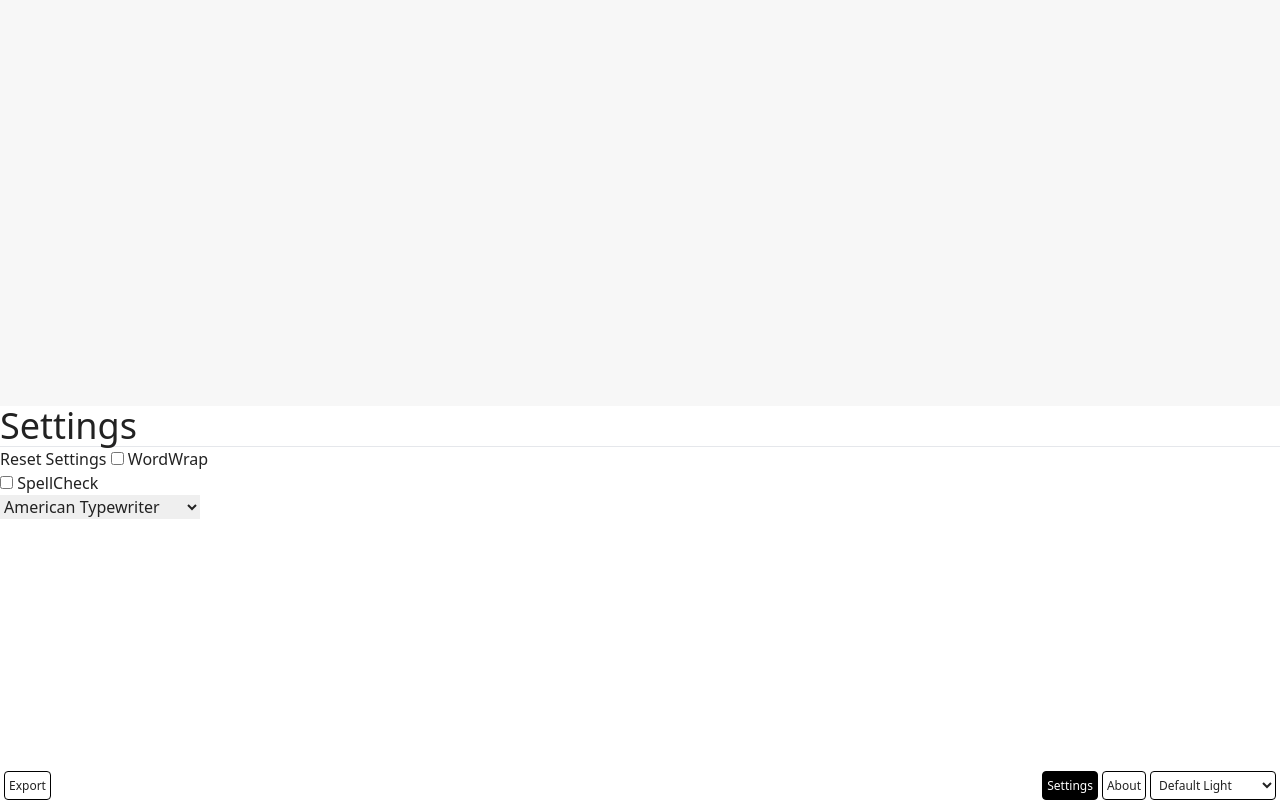
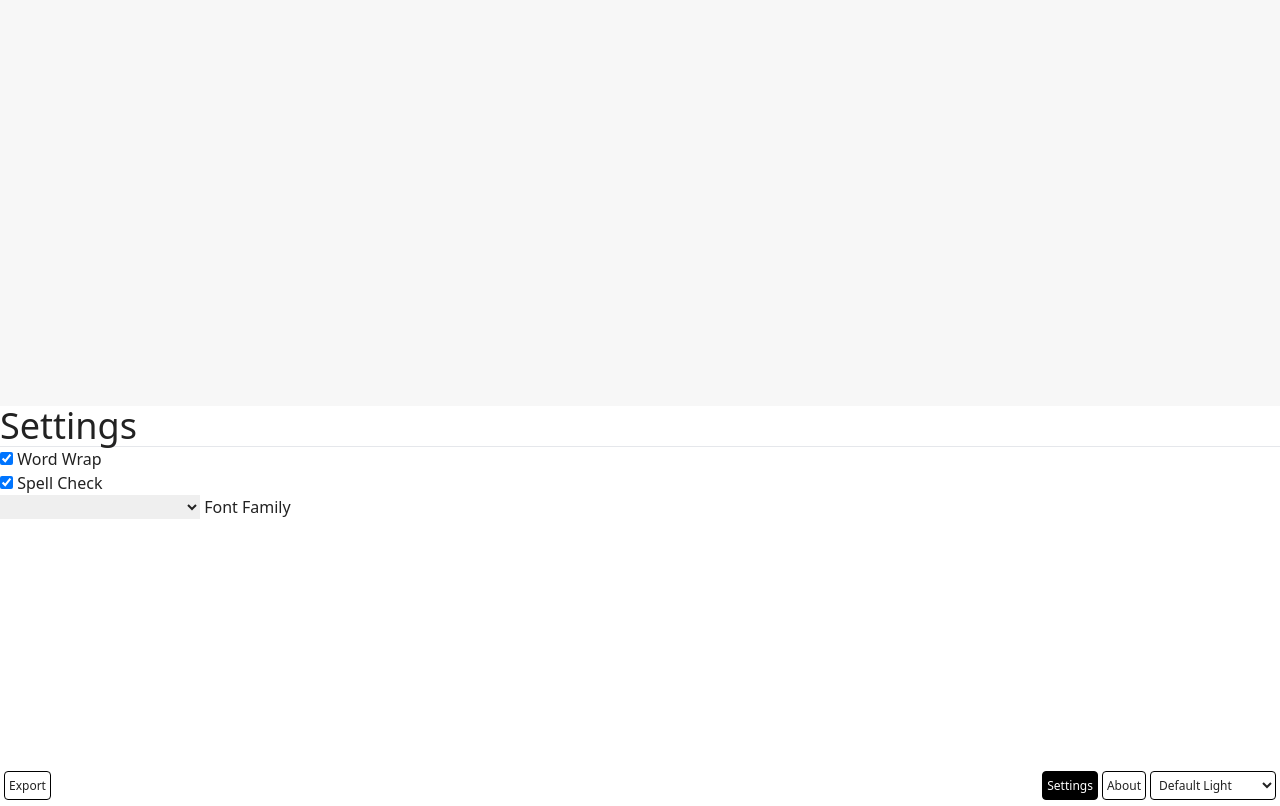
Before and after one commit to AtomicChocolate/textarea, a Svelte app: page / in a window 1280 px wide. Both pictures are taken after a click on the button "Settings". Built offline with nearby package versions, Linux system fonts and the light colour scheme.

Commit message:
friendly names for settings

```diff
--- a/src/components/AboutButton.svelte
+++ b/src/components/AboutButton.svelte
@@ -9,7 +9,7 @@
 <button
 	type="button"
 	on:click={ShowAbout}
-	class={`bg-inherit text-inherit rounded border p-1 ${
+	class={`bg-inherit text-inherit rounded border p-1 h-full ${
 		$panels.about ? "hover" : ""
 	}`}
 >
--- a/src/components/Export.svelte
+++ b/src/components/Export.svelte
@@ -12,5 +12,5 @@
 
 <button
 	on:click={() => exportText($text)}
-	class="bg-inherit text-inherit rounded border p-1">Export</button
+	class="bg-inherit text-inherit rounded border p-1 h-full">Export</button
 >
--- a/src/components/Settings.svelte
+++ b/src/components/Settings.svelte
@@ -1,28 +1,11 @@
 <script lang="ts">
 	import { panels } from "../utilities/PanelStore";
-	import { settings } from "../utilities/SettingsStore";
-	import { resetSettings } from "../utilities/Save";
+	import { settings, settingsNames } from "../utilities/SettingsStore";
 	import { allFonts } from "../utilities/GetFonts";
 
-	function ChangeSetting(setting, valueType, e) {
-		let newValue;
-		switch (valueType) {
-			case "string":
-				newValue = e.currentTarget.value;
-				break;
-			case "boolean":
-				newValue = !e.target.checked;
-				break;
-			default:
-				console.warn(
-					"Tried to set a setting containing an unsupported data type"
-				);
-				return;
-		}
+	function ChangeSetting(setting: string, newValue: any) {
 		$settings = { ...$settings, [setting]: newValue };
 	}
-
-	let thesettings = $settings;
 </script>
 
 <div
@@ -32,15 +15,19 @@
 >
 	<h1 class="text-4xl">Settings</h1>
 	<hr />
-	<!-- TODO: friendly name for settings -->
-	<button on:click={resetSettings}>Reset Settings</button>
 	{#each Object.entries($settings) as [setting, value] (setting)}
 		{#if setting === "FontFamily"}
-			<select name={setting} id={setting}
+			<select
+				name={setting}
+				id={setting}
+				{value}
+				on:change={(e) => ChangeSetting(setting, e.currentTarget.value)}
 				>{#each allFonts as fontFamily}
 					<option value={fontFamily}>{fontFamily}</option>
 				{/each}
 			</select>
+			<label for={setting}>{settingsNames[setting]}</label>
+			<br />
 		{:else if setting !== "Theme"}
 			{#if typeof value === "string"}
 				<input
@@ -48,17 +35,20 @@
 					title={setting}
 					name={setting}
 					{value}
-					on:change={(e) => ChangeSetting(setting, typeof value, e)}
+					on:change={(e) =>
+						ChangeSetting(setting, e.currentTarget.value)}
 				/>
 			{:else if typeof value === "boolean"}
 				<input
 					type="checkbox"
 					title={setting}
 					name={setting}
-					on:click={(e) => ChangeSetting(setting, typeof value, e)}
+					bind:checked={value}
+					on:change={(e) =>
+						ChangeSetting(setting, e.currentTarget.checked)}
 				/>
 			{/if}
-			<label for={setting}>{setting}</label>
+			<label for={setting}>{settingsNames[setting]}</label>
 			<br />
 		{/if}
 	{/each}
--- a/src/components/SettingsButton.svelte
+++ b/src/components/SettingsButton.svelte
@@ -9,7 +9,7 @@
 <button
 	type="button"
 	on:click={ShowSettings}
-	class={`bg-inherit text-inherit rounded border p-1 ${
+	class={`bg-inherit text-inherit rounded border p-1 h-full ${
 		$panels.settings ? "hover" : ""
 	}`}
 >
--- a/src/components/ThemeSelect.svelte
+++ b/src/components/ThemeSelect.svelte
@@ -16,7 +16,7 @@
 <select
 	aria-label="ui theme selection"
 	bind:value={$settings.Theme}
-	class="bg-inherit text-inherit rounded border p-1 self-end"
+	class="bg-inherit text-inherit rounded border p-1 self-end h-full"
 >
 	{#each categories as category}
 		<optgroup label={category}>
--- a/src/utilities/SettingsStore.ts
+++ b/src/utilities/SettingsStore.ts
@@ -1,7 +1,24 @@
 import { writable } from "svelte/store";
 import { getSettings, saveSettings } from "./Save";
 
-export const settings = writable(getSettings());
+export type SettingsNamesType = {
+	[key: string]: string;
+	Theme: string;
+	WordWrap: string;
+	SpellCheck: string;
+	FontFamily: string;
+};
+
+const settingsNames = {
+	Theme: "Theme",
+	WordWrap: "Word Wrap",
+	SpellCheck: "Spell Check",
+	FontFamily: "Font Family",
+} as SettingsNamesType;
+
+const settings = writable(getSettings());
 settings.subscribe((currentValue) => {
 	saveSettings(currentValue);
 });
+
+export { settings, settingsNames };
```
